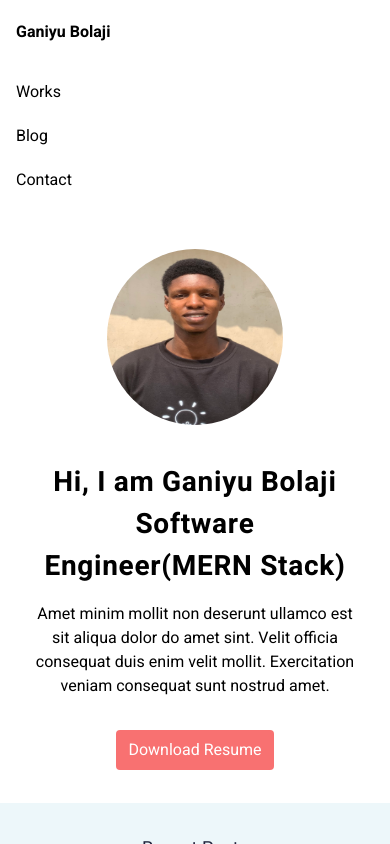
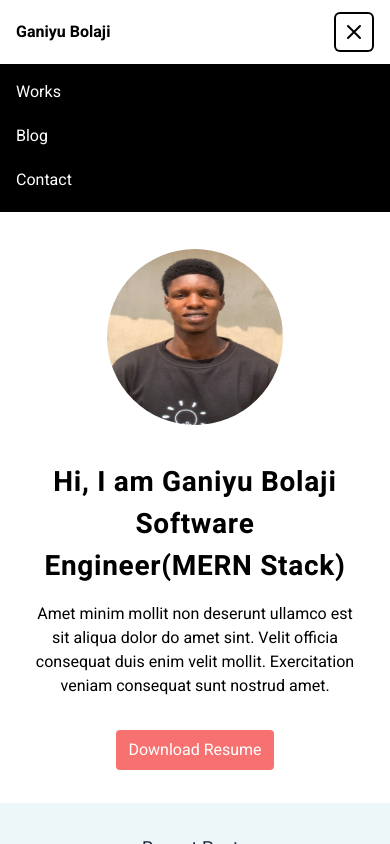
Before and after one commit to Zee-Blazer/Portfolio-site, a Next.js app: page / in a window 390 px wide. Both pictures are taken after a click on the button 354 px from the left and 32 px from the top of the page. Shown: the top 844 px of the page. Built offline with nearby package versions, Linux system fonts and the light colour scheme.

Commit message:
About to work on the Blog Screen

```diff
--- a/src/app/footer.tsx
+++ b/src/app/footer.tsx
@@ -7,7 +7,7 @@ import { BsLinkedin } from "react-icons/bs";
 export default function Footer() {
 
     return (
-        <div className="mt-16 p-6">
+        <div className="mt-16 p-6" id="contact">
             <div className="flex text-center justify-center">
                 <FaSquareFacebook className="text-2xl mx-2 cursor-pointer hover:text-blue-700" />
                 <FaInstagram className="text-2xl mx-2 cursor-pointer hover:text-pink-600" />
--- a/src/app/header.tsx
+++ b/src/app/header.tsx
@@ -3,6 +3,7 @@
 import React, { useState } from 'react';
 
 import Link from 'next/link';
+import { usePathname } from 'next/navigation';
 
 export default function Header() {
 
@@ -10,11 +11,15 @@ export default function Header() {
 
     const toggleNavBar = (): void => setIsClicked(!isClicked);
 
+    const pathname = usePathname();
+
     const navItems = [
         { title: "Works", link: "#" },
-        { title: "Blog", link: "blog" },
-        { title: "Contact", link: "#" }
-    ]
+        { title: "Blog", link: "/blog" },
+        { title: "Contact", link: "#contact" }
+    ];
+
+    console.log(pathname)
 
     return (
         <>
@@ -34,7 +39,10 @@ export default function Header() {
                                     <Link
                                         href={ item.link }
                                         key={key}
-                                        className="hover:bg-black hover:text-white rounded-lg p-2"
+                                        className={
+                                            `hover:bg-black hover:text-white rounded-lg p-2
+                                            ${pathname == item.link ? "bg-black text-white px-2": ""}`
+                                        }
                                     >
                                         { item.title }
                                     </Link>
@@ -43,9 +51,9 @@ export default function Header() {
                         </div>
                         <div className="md:hidden flex items-center">
                             <button
-                                className="inline-flex items-center justify-center p-2 rounded-md text-white
-                                hover:text-white focus:outline-none focus:ring-2 focus:ring-inset
-                                focus:ring-white"
+                                className="inline-flex items-center justify-center p-2 rounded-md text-black
+                                hover:text-black focus:outline-none focus:ring-2 focus:ring-inset
+                                focus:ring-black"
                                 onClick={ toggleNavBar }
                             >
                                 {
@@ -90,13 +98,13 @@ export default function Header() {
 
                 {
                     isClicked && (
-                        <div className='md:hidden'>
+                        <div className='bg-black md:hidden'>
                             <div className='px-2 pt-2 pb-3 space-y-1 sm:px-3'>
                             { navItems.map( (item, key) => (
                                 <Link
                                     href={ item.link }
                                     key={ key }
-                                    className="block hover:bg-black hover:text-white rounded-lg p-2"
+                                    className="block text-white hover:bg-white hover:text-black rounded-lg p-2"
                                 >
                                     { item.title }
                                 </Link>
```
